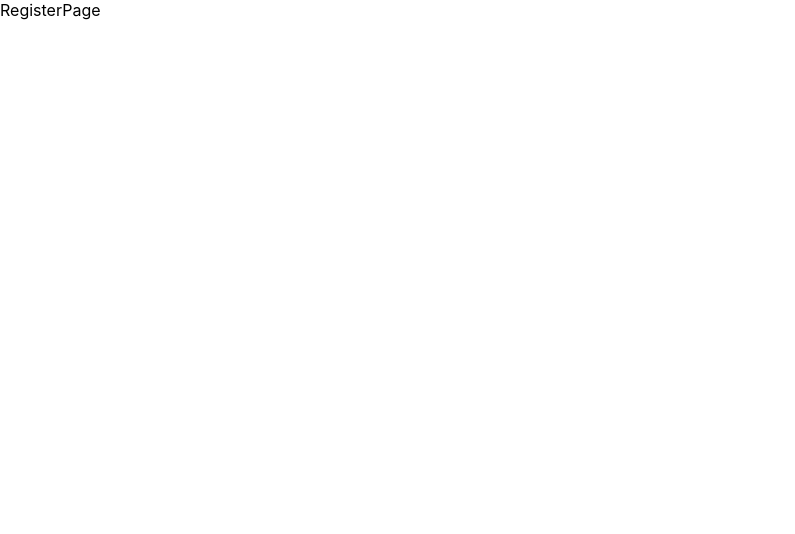
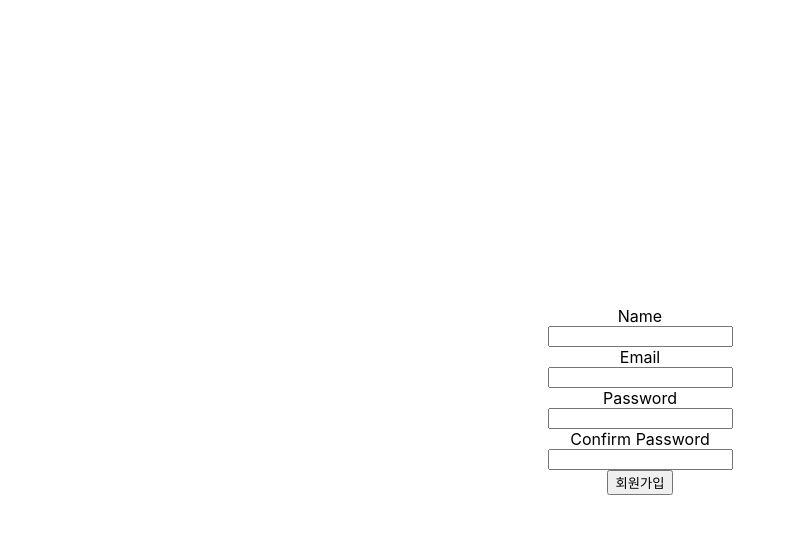
Before and after one commit to silverwest8/boiler_plate, a React (Create React App) app in the folder client/: page /RegisterPage in a window 1280 px wide. Shown: the top 534 px of the page, without its empty margins (0-795 px from the left). Built offline with nearby package versions, Linux system fonts and the light colour scheme.

Commit message:
RegisterPage complete!

```diff
--- a/client/src/_actions/types.js
+++ b/client/src/_actions/types.js
@@ -1 +1,2 @@
 export const LOGIN_USER = 'login_user';
+export const REGISTER_USER = 'register_user';
--- a/client/src/_actions/user_action.js
+++ b/client/src/_actions/user_action.js
@@ -1,11 +1,24 @@
 import Axios from 'axios';
+import {
+    LOGIN_USER, REGISTER_USER
+} from '../_actions/types'
 
 export function loginUser(dataToSubmit) {
     const request = Axios.post('/api/user/login', dataToSubmit) //서버에 request 날리기
         .then(response => response.data )    //서버에서 받은 data를 request에 저장
-        //리
-    return { //reques를 reducer 로 보내기 (이전스테이트 + 액션 => 다음스테이트)
+
+    return { //request를 reducer 로 보내기 (이전스테이트 + 액션 => 다음스테이트)
         type: "LOGIN_USER",
         payload: request
     }
 }
+
+export function registerUser(dataToSubmit) {
+    const request = Axios.post('/api/user/register', dataToSubmit)
+        .then(response => response.data )
+
+    return {
+        type: "REGISTER_USER",
+        payload: request
+    }
+}
--- a/client/src/_reducers/user_reducer.js
+++ b/client/src/_reducers/user_reducer.js
@@ -1,5 +1,5 @@
 import {
-    LOGIN_USER
+    LOGIN_USER, REGISTER_USER
 } from '../_actions/types'
 //다른 타입이 올때마다 다른 처리 --> 스위치
 
@@ -8,6 +8,9 @@ export default function (state={}, action) {
         case LOGIN_USER:
             return {...state, loginSuccess: action.payload }
             break;
+        case REGISTER_USER:
+            return {...state, registerSuccess: action.payload }
+            break;
         default:
             return state;
     }
--- a/client/src/components/view/RegisterPage/RegisterPage.js
+++ b/client/src/components/view/RegisterPage/RegisterPage.js
@@ -1,9 +1,86 @@
-import React from 'react'
+import Axios from 'axios';
+import React, { useState } from 'react'
+import { useDispatch } from 'react-redux'
+import { registerUser } from '../../../_actions/user_action'
 
-function RegisterPage() {
+function RegisterPage(props) {
+
+    const [Name, setName] = useState("");
+    const [Email, setEmail] = useState("");
+    const [Password, setPassword] = useState("");
+    const [ConfirmPassword, setConfirmPassword] = useState("");
+
+
+    const onNameHandler = (event) => {
+        setName(event.currentTarget.value);
+    }
+    const onEmailHandler = (event) => {
+        setEmail(event.currentTarget.value);
+    }
+    const onPasswordHandler = (event) => {
+        setPassword(event.currentTarget.value);
+    }
+    const onConfirmPasswordHandler = (event) => {
+        setConfirmPassword(event.currentTarget.value);
+    }
+
+    const dispatch = useDispatch();
+
+
+    const onSubmitHandler = (event) => {
+        event.preventDefault(); //리프레시 방지
+
+        if (Password != ConfirmPassword) {
+            return alert('비밀번호와 비밀번호 확인은 같아야 합니다.');
+        }
+        let body = {
+            name: Name,
+            email: Email,
+            password: Password
+        }
+        // console.log('Email', Email);
+        // console.log('Password', Password);
+
+        //서버로 보내기 위해 디스패치 -> Axios 사용 (Action)
+
+        //만약 redux를 안썼다면?
+        // Axios.post('/api/user/register', body);
+
+        dispatch(registerUser(body))
+        .then(response => {
+            if(response.payload.registerSuccess) {
+                props.history.push('/loginPage');
+            } else {
+                alert("Failed to sign up");
+            }
+        })
+    }
+
+
     return (
-        <div>
-            RegisterPage
+        <div style = {{display: 'flex', flexDirection: 'column', justifyContent: 'center', alignItems: 'center', width: '100%', height: '100vh'}}>
+
+            {/* <h2>Register</h2> */}
+
+            <form
+                style = {{display: 'flex', flexDirection: 'column', justifyContent: 'center', alignItems: 'center'}}
+                onSubmit = {onSubmitHandler} >
+
+                <label>Name</label>
+                <input type='text' value={Name} onChange={onNameHandler}/>
+
+                <label>Email</label>
+                <input type='email' value={Email} onChange={onEmailHandler}/>
+
+                <label>Password</label>
+                <input type='password' value={Password} onChange={onPasswordHandler}/>
+
+                <label>Confirm Password</label>
+                <input type='password' value={ConfirmPassword} onChange={onConfirmPasswordHandler}/>
+
+                <button type='submit'> 회원가입 </button>
+            </form>
+
         </div>
     )
 }
```
Also changed, not shown: client/src/components/view/LoginPage/LoginPage.js (+3 -7 lines), 2 other files (tests, documents, lock files or other folders).
